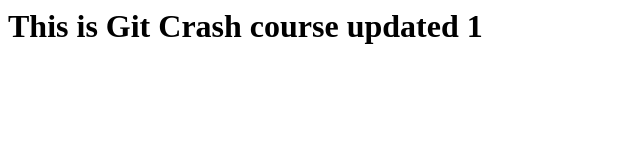
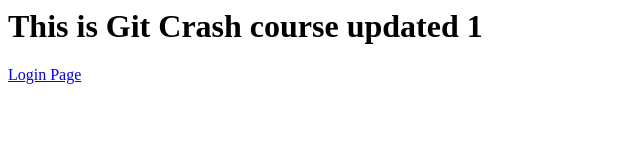
Before and after one commit to vishal-gupta812/mygitapp, a plain HTML site: page index.html in a window 1280 px wide. Shown: the full height of the page, 0-640 px from the left. Drawn offline with Linux system fonts and the light colour scheme.

Commit message:
login html

```diff
--- a/index.html
+++ b/index.html
@@ -4,5 +4,6 @@
 </head>
 <body>
 <h1>This is Git Crash course updated 1</h1>
+<a href="#">Login Page</a>
 </body>
 </html>
```
